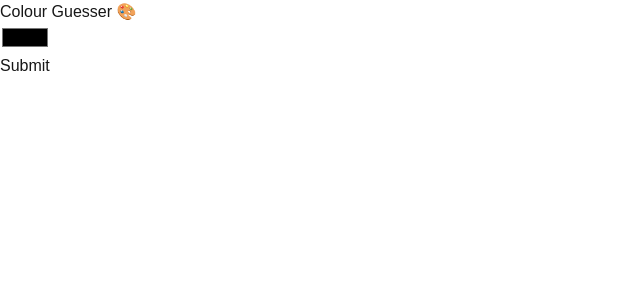
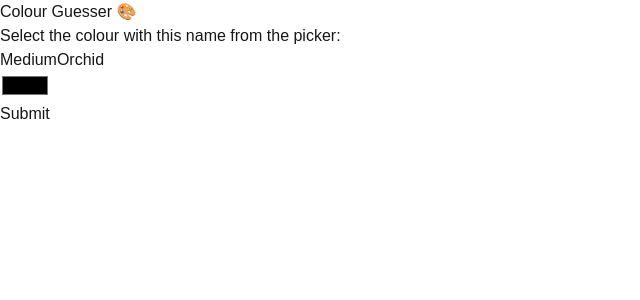
Before and after one commit to CZboop/Cornflower-Blue, a Next.js app: page / in a window 1280 px wide. Shown: the top 300 px of the page, without its empty margins (0-640 px from the left). Built offline with nearby package versions, Linux system fonts and the light colour scheme.

Commit message:
add picking random colour from json map as colour to guess, show to user

```diff
--- a/app/page.tsx
+++ b/app/page.tsx
@@ -1,11 +1,20 @@
 "use client";
 
 import { useState } from 'react';
+import colourMap from './colours/html_colour_map.json';
 
+// console.log(colourMap);
 
 
 export default function Home() {
   const [colour, setColour] = useState("#ffffffff")
+  const [targetColour, setTargetColour] = useState(() => getRandomColour(colourMap))
+
+  function getRandomColour(colourMap: Record<string, string>) {
+    const keys = Object.keys(colourMap);
+    const randomKey = keys[Math.floor(Math.random() * keys.length)];
+    return { name: randomKey, value: colourMap[randomKey] };
+  }
 
   function handleColourPicker(event: React.ChangeEvent<HTMLInputElement>) {
     setColour(event.target.value)
@@ -19,6 +28,9 @@ export default function Home() {
   return (
     <div className="page-content">
       <h1>Colour Guesser 🎨</h1>
+      <h3>Select the colour with this name from the picker:</h3>
+      <h2>{targetColour.name}</h2>
+      {/* TODO: useeffect or something to prevent this changing on load */}
       <form action={formAction}>
         <div className="colour-picker">
           <input type="color" id="picker-input" name="picker-input" value={colour} onChange={handleColourPicker} />
```
